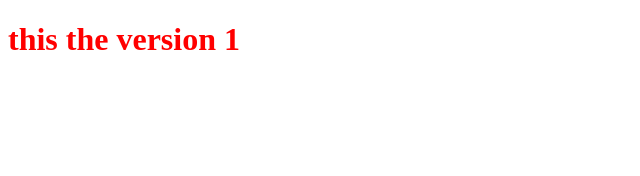
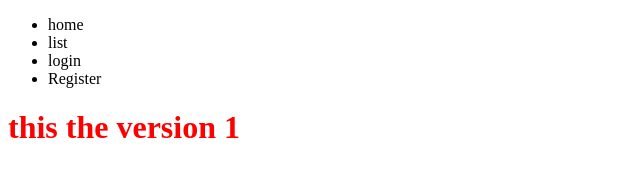
Before and after one commit to mo7za/my-new-repo, a plain HTML site: page index.html in a window 1280 px wide. Shown: the whole page, without its empty margins (0-640 px from the left). Drawn offline with Linux system fonts and the light colour scheme.

Commit message:
adding navbar

```diff
--- a/index.html
+++ b/index.html
@@ -1,12 +1,20 @@
 <!DOCTYPE html>
 <html lang="en">
-<head>
-    <meta charset="UTF-8">
-    <meta name="viewport" content="width=device-width, initial-scale=1.0">
-    <link rel="stylesheet" href="./style.css">
+  <head>
+    <meta charset="UTF-8" />
+    <meta name="viewport" content="width=device-width, initial-scale=1.0" />
+    <link rel="stylesheet" href="./style.css" />
     <title>Document</title>
-</head>
-<body>
+  </head>
+  <body>
+    <nav>
+      <ul>
+        <li>home</li>
+        <li>list</li>
+        <li>login</li>
+        <li>Register</li>
+      </ul>
+    </nav>
     <h1>this the version 1</h1>
-</body>
+  </body>
 </html>
```
